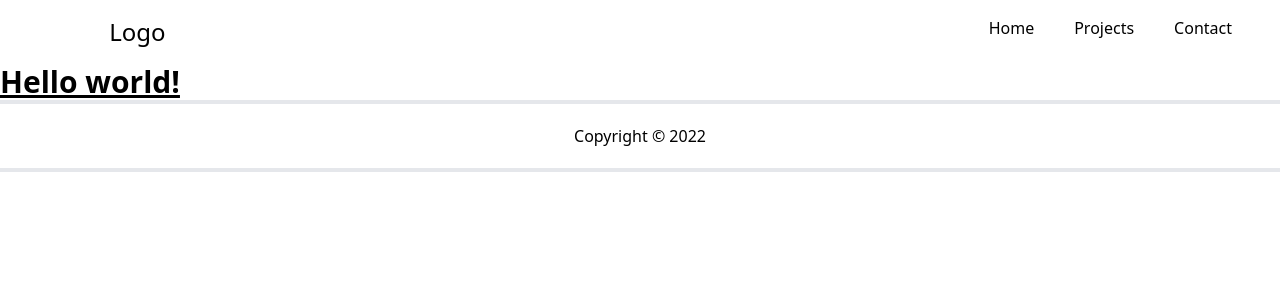
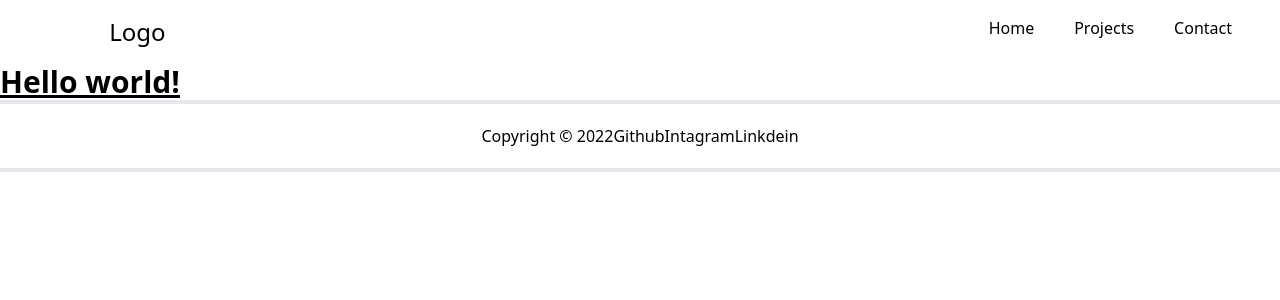
Before and after one commit to aasim-park/Portfolio_nextjs_tailwindcss, a Next.js app: page / in a window 1280 px wide. Shown: the top 300 px of the page. Built offline with nearby package versions, Linux system fonts and the light colour scheme.

Commit message:
some changes need to link social medias

```diff
--- a/Components/Footer.tsx
+++ b/Components/Footer.tsx
@@ -2,6 +2,9 @@ const Footer = () => {
   return (
     <footer className="flex justify-center p-5 border-y-4">
       <p>Copyright &#169; 2022 </p>
+      <a>Github</a>
+      <a>Intagram</a>
+      <a>Linkdein</a>
     </footer>
   );
 };
```
